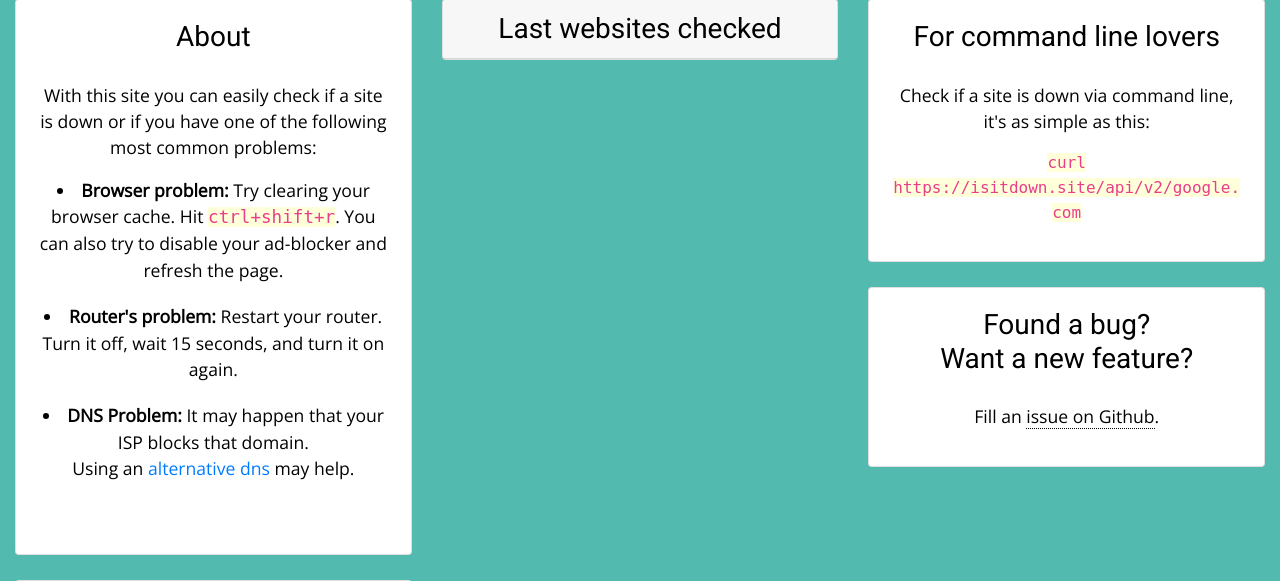
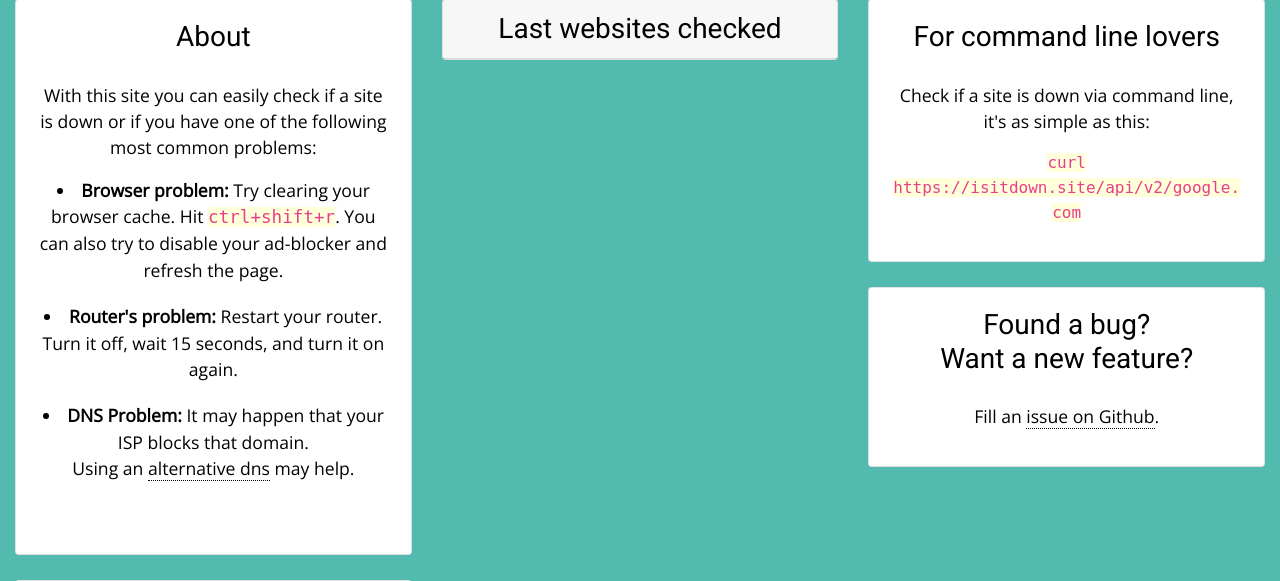
Before and after one commit to FedericoPonzi/Isitdown.site, a Flask app: page / in a window 1280 px wide. Shown: the part 361-942 px from the top of the page. Run offline with Flask 2, Linux system fonts and the light colour scheme; data that the repository does not hold is empty; parts of the project's set-up code (start-up, migrations or seed data) failed here and were passed over; some libraries are stand-ins or nearby versions.

Commit message:
Fix link text color

```diff
--- a/isitdown/static/css/main.css
+++ b/isitdown/static/css/main.css
@@ -191,7 +191,7 @@ footer a:hover {
     font-weight: bold;
 }
 
-.card-text a {
+.card a {
     color: black;
     border-bottom: 1px dotted black;
 }
```
